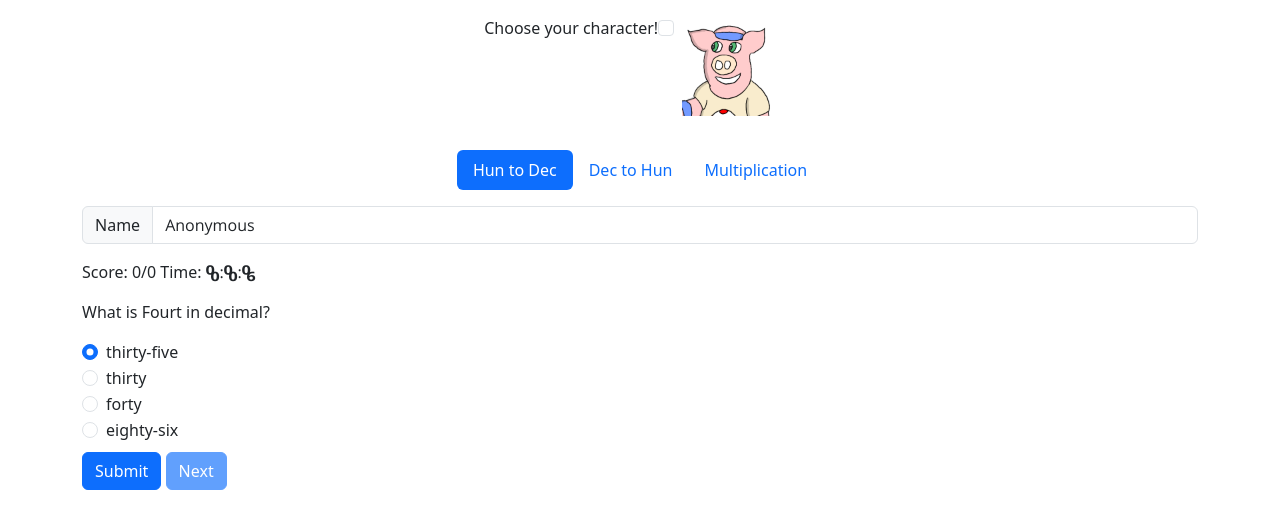
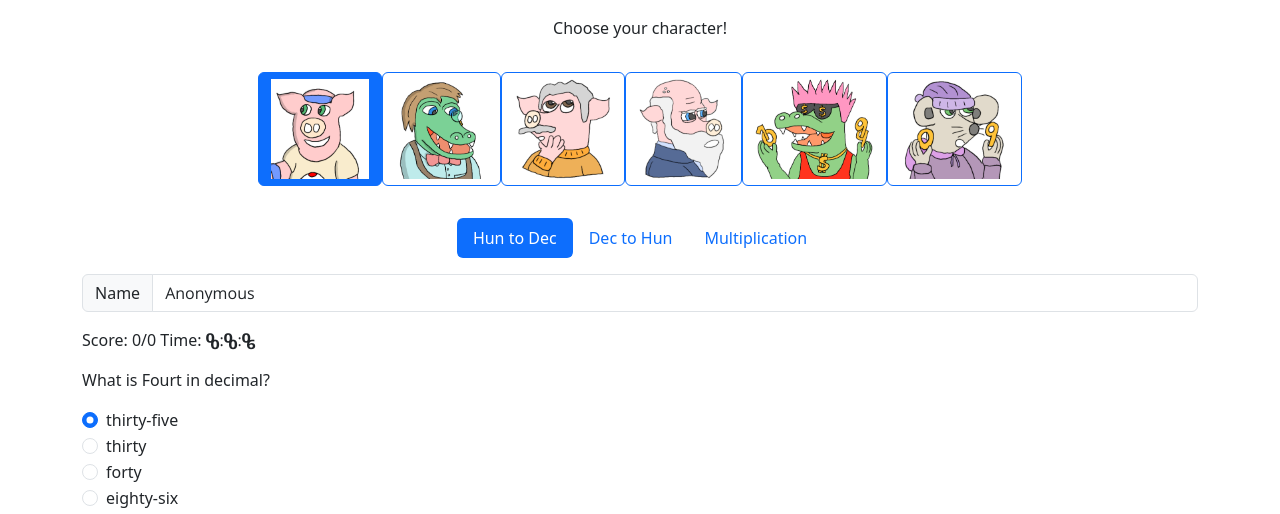
Before and after one commit to aorliche/hunimal-quiz, a PHP site: page / in a window 1280 px wide. Shown: the top 514 px of the page. Run offline with PHP 8.4, Linux system fonts and the light colour scheme.

Commit message:
Added characters

```diff
--- a/index.php
+++ b/index.php
@@ -9,12 +9,32 @@
 	<div class='container'>
 		<header class='d-flex justify-content-center py-3'>
 			Choose your character!
-			<div class='form-check form-check-inline'>
-				<input class=form-check-input type='checkbox' id='anton'>
-				<label class='form-check-label' for='anton'>
-					<img src='image/Anton.png' height='100'>
-				</label>
-			</div>
+        </header>
+		<header class='d-flex justify-content-center py-3'>
+            <input class='btn-check' type='radio' name='chars' id='anton' checked>
+            <label class='btn btn-outline-primary' for='anton'>
+                <img src='image/Anton.png' height='100'>
+            </label>
+            <input class='btn-check' type='radio' name='chars' id='david'>
+            <label class='btn btn-outline-primary' for='david'>
+                <img src='image/David.png' height='100'>
+            </label>
+            <input class='btn-check' type='radio' name='chars' id='albert'>
+            <label class='btn btn-outline-primary' for='albert'>
+                <img src='image/Albert.png' height='100'>
+            </label>
+            <input class='btn-check' type='radio' name='chars' id='charles'>
+            <label class='btn btn-outline-primary' for='charles'>
+                <img src='image/Charles.png' height='100'>
+            </label>
+            <input class='btn-check' type='radio' name='chars' id='hunimaniac'>
+            <label class='btn btn-outline-primary' for='hunimaniac'>
+                <img src='image/Hunimaniac.png' height='100'>
+            </label>
+            <input class='btn-check' type='radio' name='chars' id='decimator'>
+            <label class='btn btn-outline-primary' for='decimator'>
+                <img src='image/Decimator.png' height='100'>
+            </label>
 		</header>
 		<header class='d-flex justify-content-center py-3'>
 			<ul class='nav nav-pills'>
```
